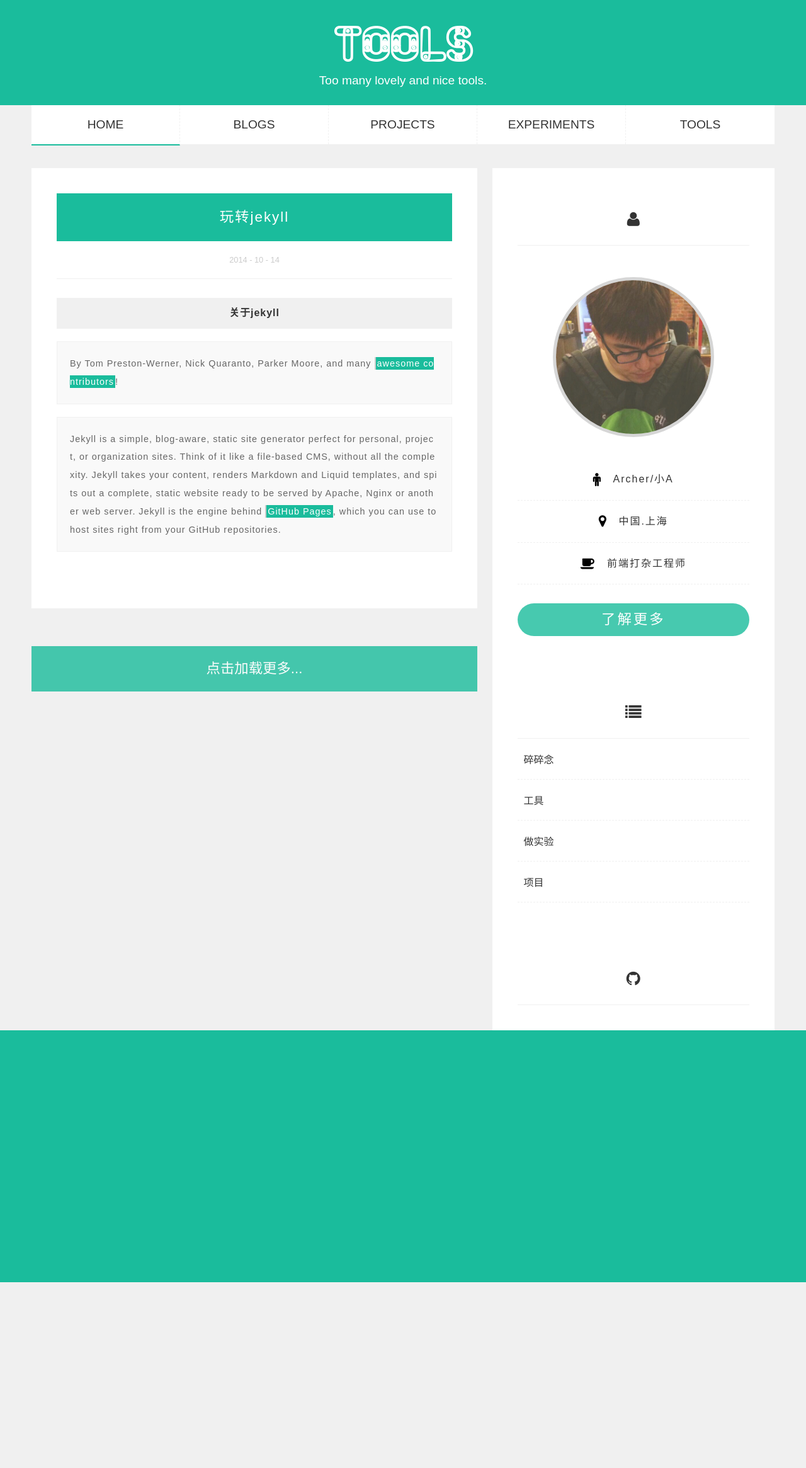
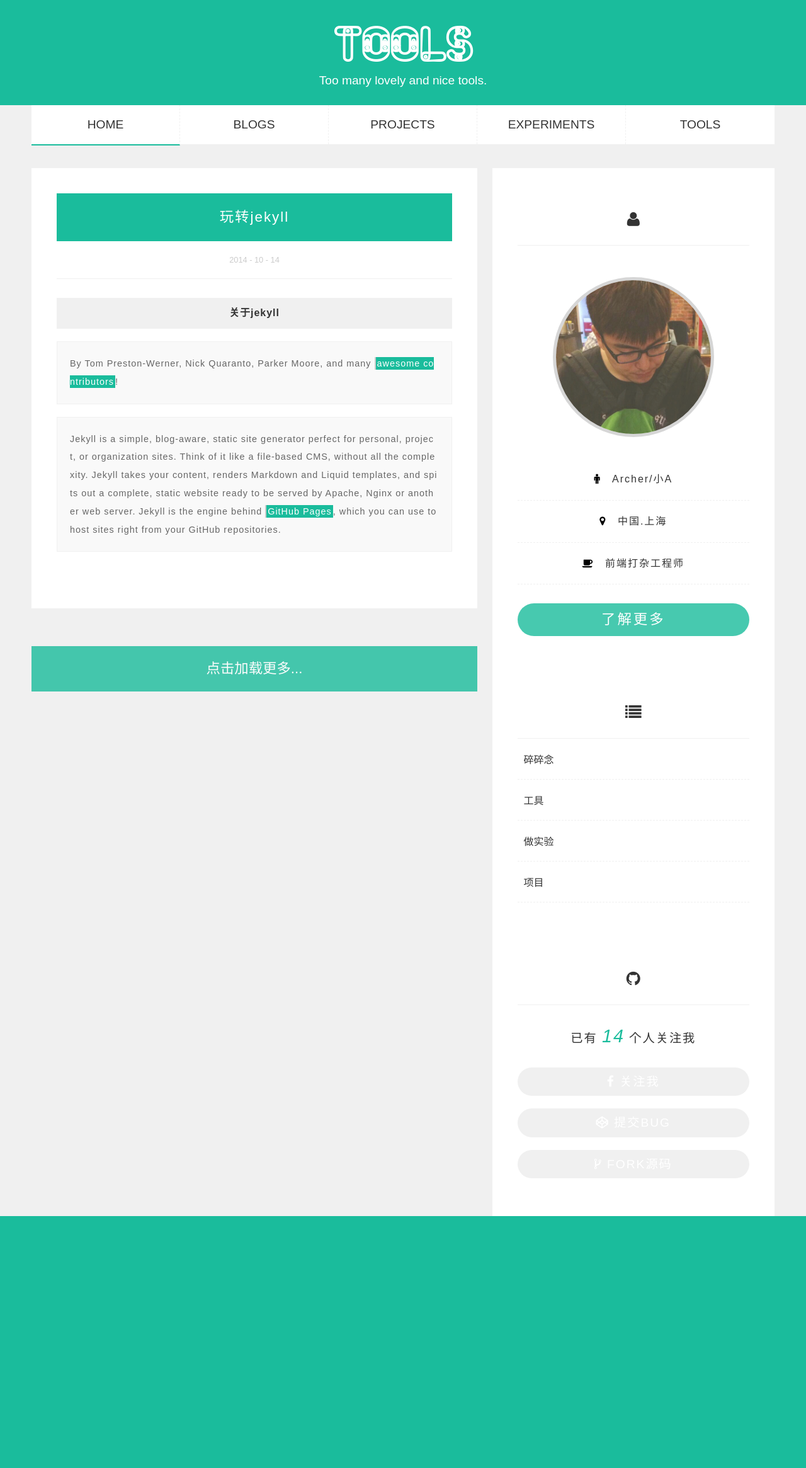
Before and after one commit to qddegtya/qddegtya.github.io, a Jekyll site: the page built from tools.html, in a window 1280 px wide. Shown: the whole page at 63% size. Built offline with Jekyll 4.4.1, drawn with Linux system fonts in a browser that asks for light colours; nearby versions of some CDN libraries; before the commit the page ends 2036 px from its top, so only the background shows below that.

Commit message:
侧栏更新
侧栏更新

```diff
--- a/_includes/header.html
+++ b/_includes/header.html
@@ -7,6 +7,7 @@
     <link rel="stylesheet" href="{{ site.url }}/assets/css/theme.css?ver=1.0.36"/>
     <script src="http://cdn.staticfile.org/jquery/2.1.1/jquery.min.js"></script>
     <script src="http://cdn.staticfile.org/waypoints/2.0.5/waypoints.min.js" type="text/javascript"></script>
+    <script src="../assets/js/archer.js"></script>
     <script type="text/javascript">
 
         //Html编码获取Html转义实体
--- a/_includes/index_sidebar.html
+++ b/_includes/index_sidebar.html
@@ -5,9 +5,9 @@
             <img src="../assets/images/avatar.jpg">
         </div>
         <ul class="archermeta">
-            <li><i class="fa fa-male fa-lg"></i> <span class="archermeta--des">Archer/小A</span></li>
-            <li><i class="fa fa-map-marker fa-lg"></i> <span class="archermeta--des">中国.上海</span></li>
-            <li><i class="fa fa-coffee fa-lg"></i> <span class="archermeta--des">前端打杂工程师</span></li>
+            <li><i class="fa fa-male"></i> <span class="archermeta--des">Archer/小A</span></li>
+            <li><i class="fa fa-map-marker"></i> <span class="archermeta--des">中国.上海</span></li>
+            <li><i class="fa fa-coffee"></i> <span class="archermeta--des">前端打杂工程师</span></li>
         </ul>
         <div class="learnmemore">
             <a href="/about">了解更多</a>
@@ -26,7 +26,14 @@
 
     <div class="sidebar_item sidebar--followme">
         <h3 class="sidebar__title"><i class="fa fa-github fa-lg"></i></h3>
-
+        <div class="githubdata">
+            <ul class="githubitems">
+                <li><span>已有 <em class="github--followers">14</em> 个人关注我</span></li>
+                <li><a href="" class="button--radius followme"><i class="fa fa-facebook"></i> 关注我</a></li>
+                <li><a href="" class="button--radius submitbug"><i class="fa fa-codepen"></i> 提交BUG</a></li>
+                <li><a href="" class="button--radius forkmysite"><i class="fa fa-code-fork"></i> FORK源码</a></li>
+            </ul>
+        </div>
     </div>
 
 </div>
--- a/assets/css/theme.css
+++ b/assets/css/theme.css
@@ -384,7 +384,6 @@ img{
     padding: 20px 10px;
 }
 .sidebar__ul li:hover{
-    background-color: #ffffff;
     padding: 20px 20px;
     background-color:#f0f0f0;
 }
@@ -449,6 +448,48 @@ img{
     letter-spacing: 3px;
     cursor: help;
 }
+.githubitems{
+    text-align: center;
+}
+.githubitems li{
+    font-size:1.2rem;
+    color:#333333;
+    line-height: 1.6rem;
+    letter-spacing: 2px;
+}
+.githubitems li:first-child{
+    margin-bottom: 30px;
+}
+.github--followers{
+    font-size: 1.8rem;
+    color:#1abc9c;
+    line-height: 2.4rem;
+}
+.githubdata{
+    margin-top: 30px;
+}
+.button--radius{
+    padding: 10px;
+    border-radius: 50px;
+    display: block;
+    background-color: #f0f0f0;
+    color:#ffffff;
+    text-decoration: none;
+    margin-bottom: 20px;
+    letter-spacing: 2px;
+    font-size: 1.2rem;
+    line-height: 1.6rem;
+}
+.followme:hover{
+    background-color: #2ECC71;
+}
+.submitbug:hover{
+    background-color: #E74C3C;
+}
+.forkmysite:hover{
+    background-color: #3498DB
+}
+
 
 /*-----------------------------*\
    $for js
--- /dev/null
+++ b/assets/js/archer.js
@@ -0,0 +1,10 @@
+/**
+ * Created by archer on 14/10/18.
+ */
+
+(function(){
+    $.getJSON("https://api.github.com/users/qddegtya/followers",function(data){
+        //alert(data.length);
+        $('.github--followers').text(data.length);
+    })
+}());
```
Also changed, not shown: 13 other files.
